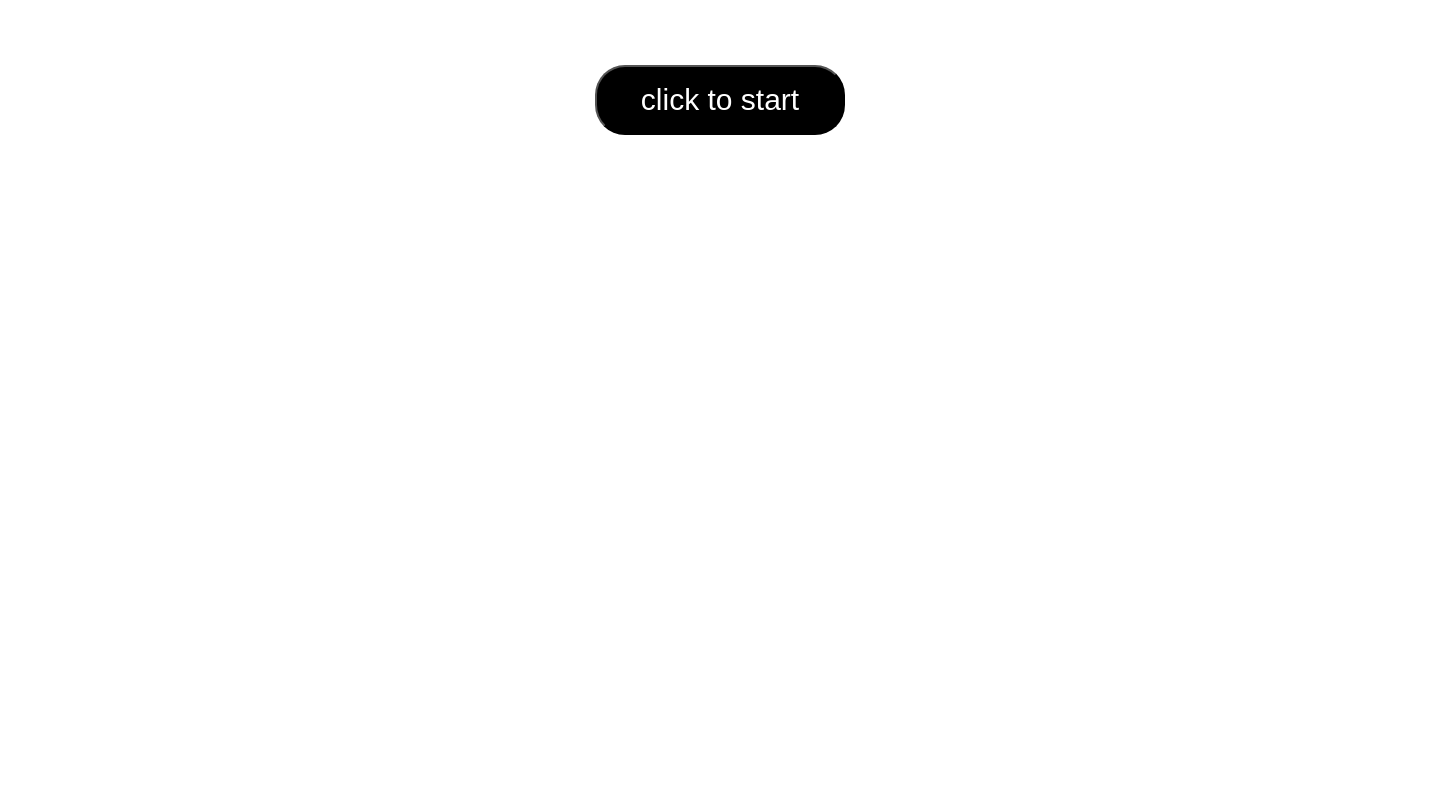
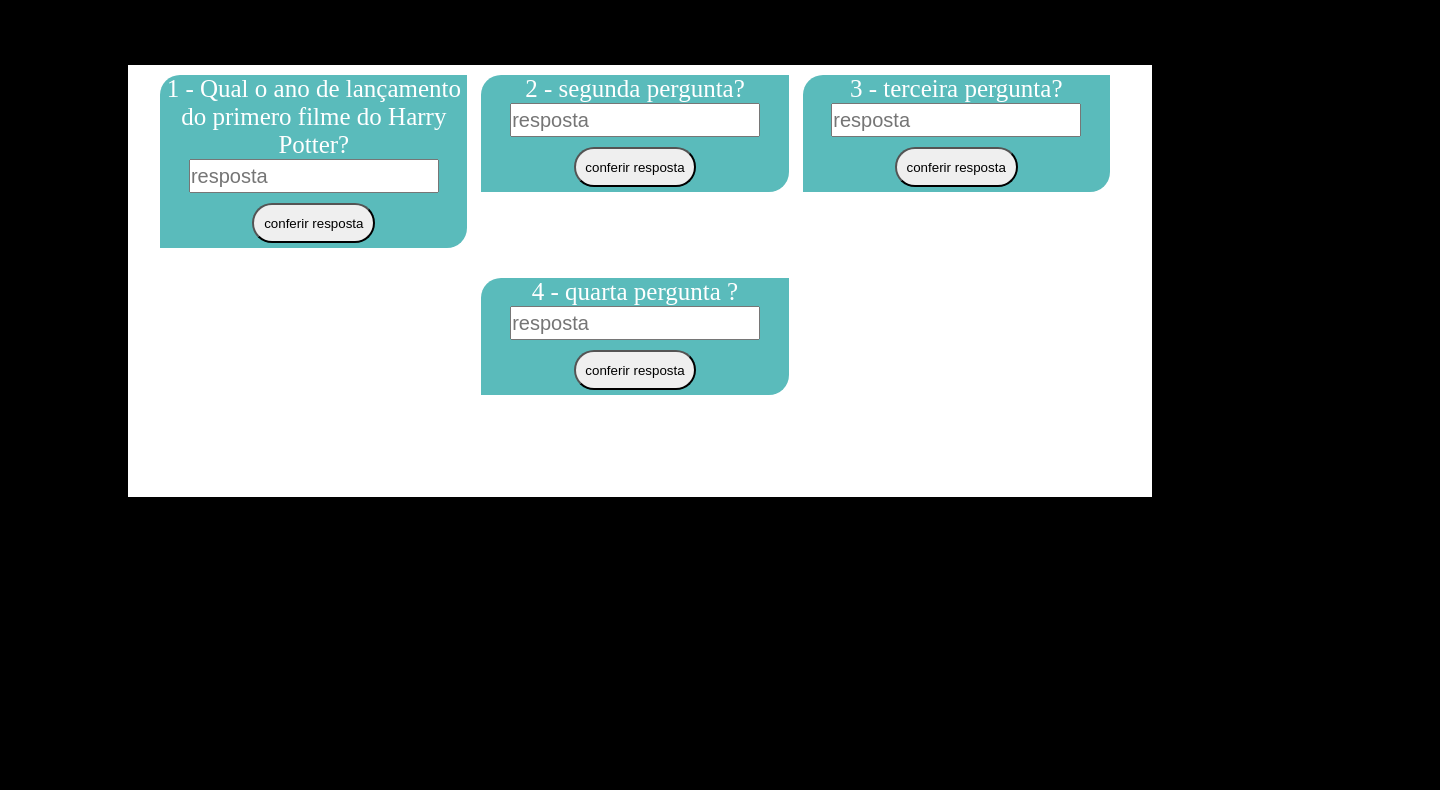
Before and after one commit to IagoZeyder/MovieQuiz, a plain HTML site: page index.html in a window 1280 px wide. Shown: the part 73-863 px from the top of the page, 1440 px wide, since content can reach past the window. Drawn offline with Linux system fonts and the light colour scheme.

Commit message:
Primeira pergunta criada, objeto no java script criado

```diff
--- a/index.html
+++ b/index.html
@@ -13,9 +13,28 @@
         <h1 > Welcome a MovieQuiz!!</h1>
     </nav>
     <section>
-        <div id="botaoIniciar">
-            <input  type="button" value="click to start">
+        <div id="pergunta_1" class="perguntas">
+            <p>1 - Qual o ano de lançamento do primero filme do Harry Potter? </p>
+            <input type="text" placeholder="resposta" id="input_1" class="inputs">
+            <input type="button" onclick="conferirResposta()" value="conferir resposta" id="inputbtn_1" class="inputbtns">
         </div>
+        <div id="pergunta_2" class="perguntas">
+            <p>2 - segunda pergunta? </p>
+            <input type="text" placeholder="resposta" id="input_2" class="inputs">
+            <input type="button" value="conferir resposta" id="inputbtn_2" class="inputbtns">
+        </div>
+        <div id="pergunta_2" class="perguntas">
+            <p>3 - terceira pergunta? </p>
+            <input type="text" placeholder="resposta" id="input_2" class="inputs">
+            <input type="button" value="conferir resposta" id="inputbtn_2" class="inputbtns">
+        </div>
+        <div id="pergunta_2" class="perguntas">
+            <p>4 - quarta pergunta ? </p>
+            <input type="text" placeholder="resposta" id="input_2" class="inputs">
+            <input type="button" value="conferir resposta" id="inputbtn_2" class="inputbtns">
+        </div>
+
+
 
 
     </section>
--- a/script.js
+++ b/script.js
@@ -0,0 +1,14 @@
+var respostas = {
+    primeiraQuestao: 2001,
+    seguntaQuestao: 2002
+}
+
+function conferirResposta(){
+    var resposta = document.getElementById('input_1').value
+    if(resposta == respostas.primeiraQuestao[0]){
+        window.alert('Acertou')
+    }
+    else{
+        window.alert('incorreto')
+    }
+}
--- a/style.css
+++ b/style.css
@@ -5,33 +5,48 @@
 
 body{
     height:90em;
-    width: 90em;
+    width: 9git check 0em;
     overflow: hidden;
+    text-align: center;
+    background-color: black;
 }
 #titulo h1{
     text-align: center;
     font-size: 50px;
     margin-bottom: 80px;
+    color: white;
+}
+section{
+    width: 80%;
+    height: 30%;
+    background-color: rgb(255, 255, 255);
+    margin-left: 10%;
+}
+.perguntas{
+    color: white;
+    width: 30%;
+    height: 15%;
+    background-color: rgb(90, 187, 187);
+    margin-bottom: 20px;
+    margin-top: 10px;
+    margin-right: 10px;
+    display:inline-table;
+    border-top-left-radius: 20px;
+    border-bottom-right-radius: 20px;
+    font-size: 25px;
+    text-align: center;
+}
+.inputbtns{
+    height: 40px;
+    width: 40%;
+    border-radius: 20px;
+    margin-bottom: 5px;
+    cursor: pointer;
 }
 
-#botaoIniciar{
-    text-align: center;
+.inputs{
+    height: 30px;
+    width: 80%;
+    margin-bottom: 10px;
+    font-size:20px;
 }
-#botaoIniciar input{
-    height: 70px;
-    width: 250px;
-    border-radius: 30px;
-    background-color: black;
-    color: white;
-    font-size: 30px;
-    cursor:pointer;
-}
-#botaoIniciar input:hover{
-    height: 70px;
-    width: 220px;
-    border-radius: 30px;
-    background-color: white;
-    color: black;
-    font-size: 30px;
-    cursor:pointer;
-}
```
